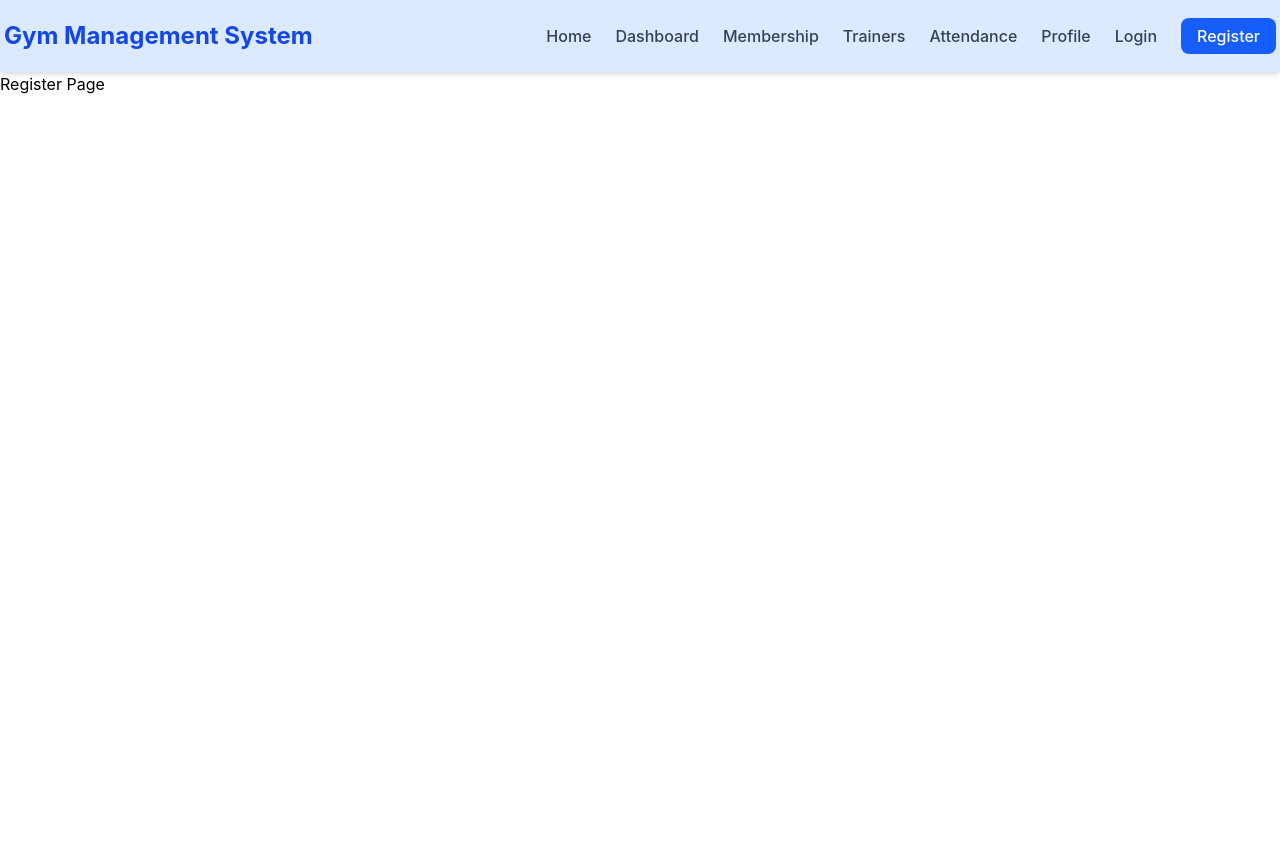
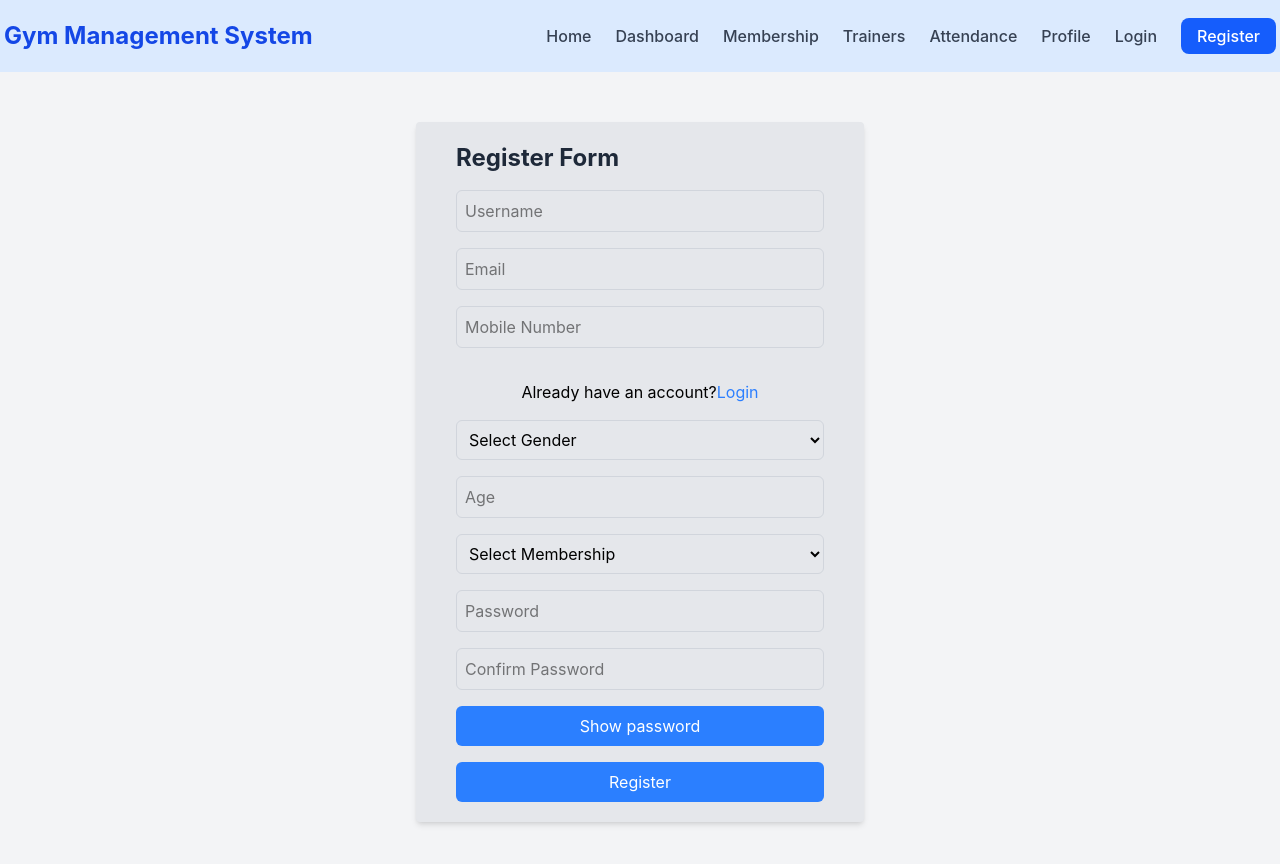
Before and after one commit to PoojaNikam2004/Gym-Management-System, a React (Vite) app: page /register in a window 1280 px wide. Shown: the top 864 px of the page. Before the commit the page ends 800 px from the top, so only its background shows below. Built offline with nearby package versions, Linux system fonts and the light colour scheme.

Commit message:
build a register page

```diff
--- a/src/pages/Login.jsx
+++ b/src/pages/Login.jsx
@@ -8,6 +8,8 @@ import {Link} from "react-router-dom";
 function Login() {
     const [Showpassword,setShowpassword] = useState(false);
 
+    const [username ,setUsername] =useState("");
+    const [password, setPassword] = useState("");
 
     return (
         <div className="flex flex-col items-center justify-center min-h-screen px-10 bg-gray-100">
@@ -17,15 +19,18 @@ function Login() {
 
 
                     <h1 className="text-2xl font-bold text-gray-800">Login Form</h1>
-                    <input
-                        type="text"
-                        placeholder="Username"
+
+                    <input type="text" placeholder="Username"
                         className="border border-gray-300 rounded-md p-2 outline-none focus:ring-2 focus:ring-blue-500"
-                    />
-                    <input type={Showpassword ? "text" : "password"} placeholder="Password" className="border border-gray-300 rounded-md p-2 outline-none focus:ring-2 focus:ring-blue-500" />
+                    value={username} onChange={(e) => setUsername(e.target.value)}/>
+
+                    <input type={Showpassword ? "text" : "password"} placeholder="Password" className="border border-gray-300 rounded-md p-2 outline-none focus:ring-2 focus:ring-blue-500"
+                    value={password} onChange={(e) => setPassword(e.target.value)}/>
+
                     <button type="button" onClick={() => setShowpassword(!Showpassword)} className="bg-blue-300 text-white px-2 py-2 rounded-md hover:bg-blue-600 transition duration-300">
                         {Showpassword ? "Hide" : "Show"} Password
                     </button>
+
                     <button type="submit" className="bg-blue-500 text-white px-4 py-2 rounded-md hover:bg-blue-600 transition duration-300">
                         Login
                     </button>
--- a/src/pages/Register.jsx
+++ b/src/pages/Register.jsx
@@ -1,10 +1,72 @@
-function Register (){
-    return(
-        <div>
-            <h1>
-                Register Page
-            </h1>
+/* eslint-disable no-unused-vars */
+import { useState } from "react";
+import { Link } from "react-router-dom";
+
+function Register() {
+
+    const [username, setUsername] = useState("");
+    const [email, setEmail] = useState("");
+    const [mobile, setMobileNumber] = useState("");
+    const [age, setAge] = useState("");
+    const [gender, setGender] = useState("");
+    const [membership, setMembership] = useState("");
+    const [password, setPassword] = useState("");
+    const [confirmPassword, setConfirmPassword] = useState("");
+    const [ShowPassword, setShowPassword] = useState("");
+
+
+    return (
+        <div className="flex flex-col items-center justify-center min-h-screen px-5 py-10 bg-gray-100">
+            <form className="bg-gray-200 p-5 rounded shadow-md px-10 w-full max-w-md">
+                <div className="flex flex-col gap-4">
+                    <h1 className="text-2xl font-bold text-gray-800">Register Form</h1>
+                    <input type="text" placeholder="Username" className="border border-gray-300 rounded-md p-2" value={username} onChange={(e) => setUsername(e.target.value)} />
+
+                    <input type="email" placeholder="Email" className="border border-gray-300 rounded-md p-2" value={email} onChange={(e) => setEmail(e.target.value)} />
+
+                    <input type="tel" placeholder="Mobile Number" className="border border-gray-300 rounded-md p-2 outline-none focus:ring-2 focus:ring-blue-500" value={mobile} onChange={(e) => setMobileNumber(e.target.value)} />
+
+
+                    <p className="text-center mt-4">Already have an account?
+                        <Link to="/login"
+                            className="text-blue-500 hover:underline">Login</Link></p>
+
+                    <select
+                        value={gender}
+                        onChange={(e) => setGender(e.target.value)}
+                        className="border border-gray-300 rounded-md p-2 outline-none focus:ring-2 focus:ring-blue-500"
+                    >
+                        <option value="">Select Gender</option>
+                        <option value="male">Male</option>
+                        <option value="female">Female</option>
+                        <option value="other">Other</option>
+                    </select>
+
+                    <input type="number" placeholder="Age" className="border border-gray-300 rounded-md p-2 outline-none" value={age} onChange={(e) => setAge(e.target.value)} />
+
+                    <select value={membership} onChange={(e) => setMembership(e.target.value)} className="border border-gray-300 rounded-md p-2 ">
+                        <option value="">Select Membership</option>
+                        <option value="basic">Monthly</option>
+                        <option value="premium">Quarterly</option>
+                        <option value="vip">Yearly</option>
+                    </select>
+
+                    <input type={ShowPassword ? "text" : "password"} placeholder="Password" className="border border-gray-300 rounded-md p-2 " value={password} onChange={(e) => setPassword(e.target.value)} />
+
+                    <input type={ShowPassword ? "text" : "password"} placeholder="Confirm Password" className="border border-gray-300 rounded-md p-2 " value={confirmPassword} onChange={(e) => setConfirmPassword(e.target.value)} />
+
+                    <button type="button" onClick={(e) => setShowPassword(!ShowPassword)} className="bg-blue-500 text-white px-1 py-2 rounded-md hover:bg-blue-600 transition duration-300">
+                        {ShowPassword ? "Hide" : "Show"} password
+                    </button>
+
+                    <button type="submit" className="bg-blue-500 text-white px-10 py-2 rounded-md hover:bg-blue-600 transition duration-300">
+                        Register
+                    </button>
+
+                </div>
+            </form>
         </div>
+
     )
 }
 export default Register;
```
Also changed, not shown: 1 other file (tests, documents, lock files or other folders).
